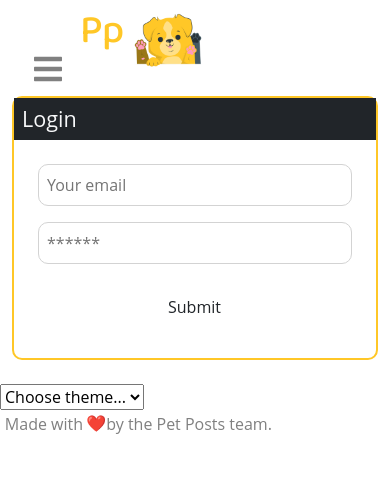
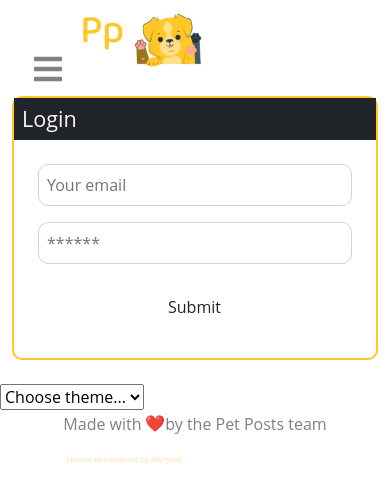
Before and after one commit to Project03Team04/Pet-Posts, a React (Create React App) app in the folder client/: page /login in a window 390 px wide. Shown: the top 502 px of the page. Built offline with nearby package versions, Linux system fonts and the light colour scheme.

Commit message:
css buttons/footer/etc

```diff
--- a/client/src/components/Footer/index.js
+++ b/client/src/components/Footer/index.js
@@ -9,7 +9,7 @@ const Footer = () => {
   return (
     <footer className="" >
       <ThemeSwitcher onChange={changeTheme} />
-      <div className="">
+      <div className="copyright">
 
         <h6 className='text-grey'>
           Made with{' '}
@@ -21,8 +21,9 @@ const Footer = () => {
           >
             ❤️
           </span>{' '}
-          by the Pet Posts team.
+          by the Pet Posts team
         </h6>
+        <h6 className="attribute"> <a href="https://storyset.com/nature">Nature illustrations by Storyset</a>  </h6>
       </div>
 
     </footer>
--- a/client/src/components/PostForm/index.js
+++ b/client/src/components/PostForm/index.js
@@ -142,7 +142,7 @@ const  PostForm = () =>{
             </div>
             <div className="post-form-footer display-flex justify-center ">
               <button
-                className="btn-post btn-block text-white m-1"
+                className="btn-post btn-thin text-white m-1"
                 type="submit"
                 onClick={handleUpload}
               >
--- a/client/src/index.css
+++ b/client/src/index.css
@@ -409,9 +409,9 @@ body {
 
 }
 .container{
-  width: 100%;
+  width: 40%;
   justify-content: center;
-  margin-left: -2em;
+  margin-left: 0;
   padding-left: 10%;
 
 }
@@ -432,6 +432,13 @@ header{
 }
 footer{
   background-color: var(--primary-background-color);
+
+}
+footer h6.attribute a{
+  font-size: 0.5em;
+  color: var(--primary-light-color);
+  text-decoration: none;
+  margin-left: 1em;
 }
 
 header .top {
@@ -447,7 +454,9 @@ header .header-img a{
   width: 50px;
 }
 
-
+a{
+  text-decoration: none;
+}
 
 header h1.title-lg {
   font-family: 'Baloo Da 2', cursive;
@@ -558,7 +567,12 @@ span{
   margin-left: 3em;
   align-self: flex-end;
  }
-
+ ul{
+  text-decoration: none;
+ }
+li{
+  text-decoration: none;
+}
 
 .btn-sidebar{
   height: 0;
@@ -598,8 +612,8 @@ span{
 }
 
  /*buttons universal styles*/
- .btn{
-
+ .btn-thin {
+  border: 1px solid black;
   padding: 0.3em 1em;
   border-radius: 0.5em;
   text-decoration: none;
@@ -699,7 +713,7 @@ textarea{
 }
 
 .justify-center{
-  justify-content: flex-start;
+  justify-content: center;
 }
 .align-center{
   align-content: center;
@@ -801,6 +815,21 @@ ul.list-style-none{
 
 
 @media screen and (max-width: 640px) {
+
+  footer h6.attribute a{
+    font-size: 0.5em;
+    color: var(--primary-light-color);
+    text-decoration: none;
+    margin-left: 1em;
+  }
+
+  .copyright{
+    display: flex;
+    flex-direction: column;
+    justify-content: center;
+    padding-left: 15%;
+    padding-right: 15%;
+  }
   header{
     height: 6em;
 
```
